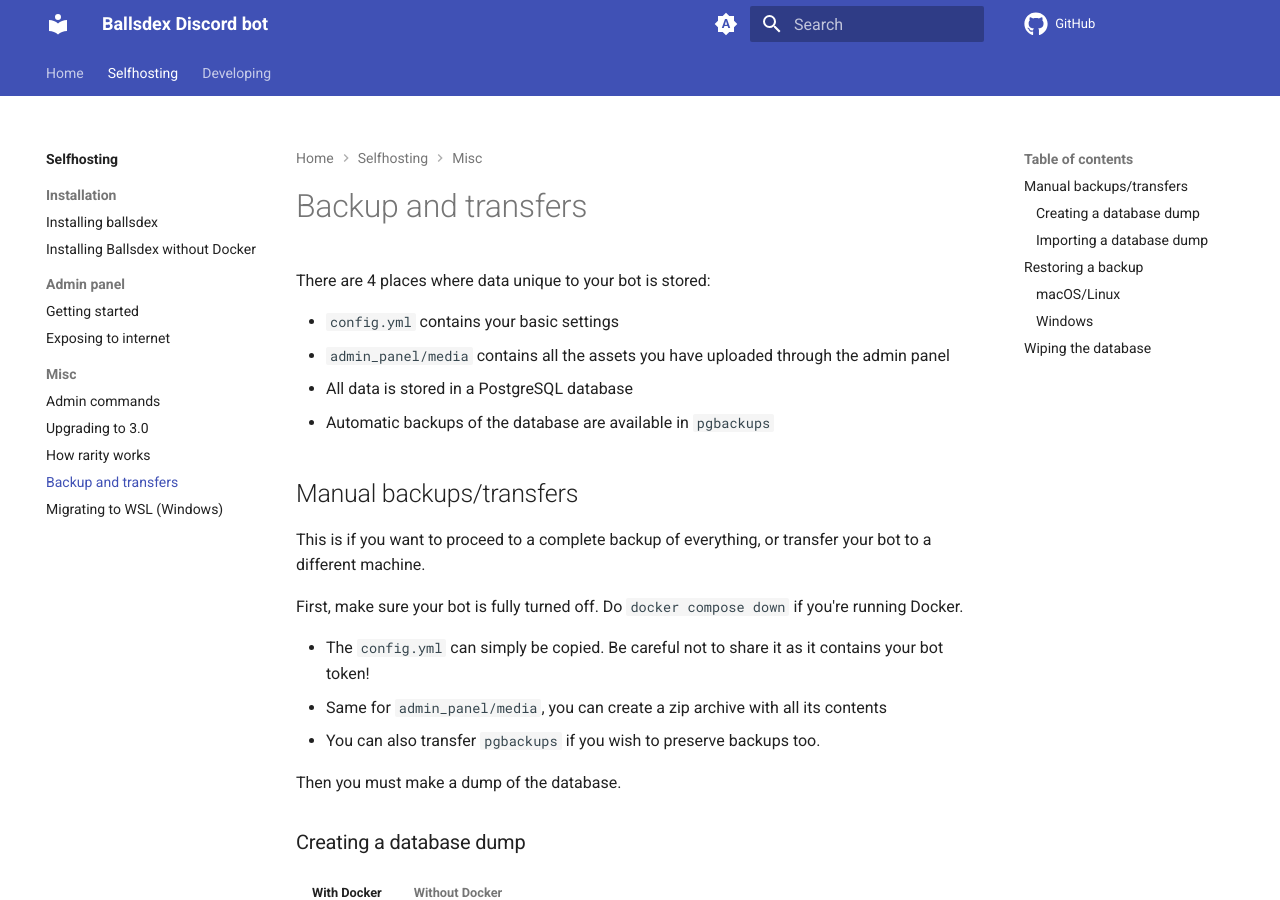
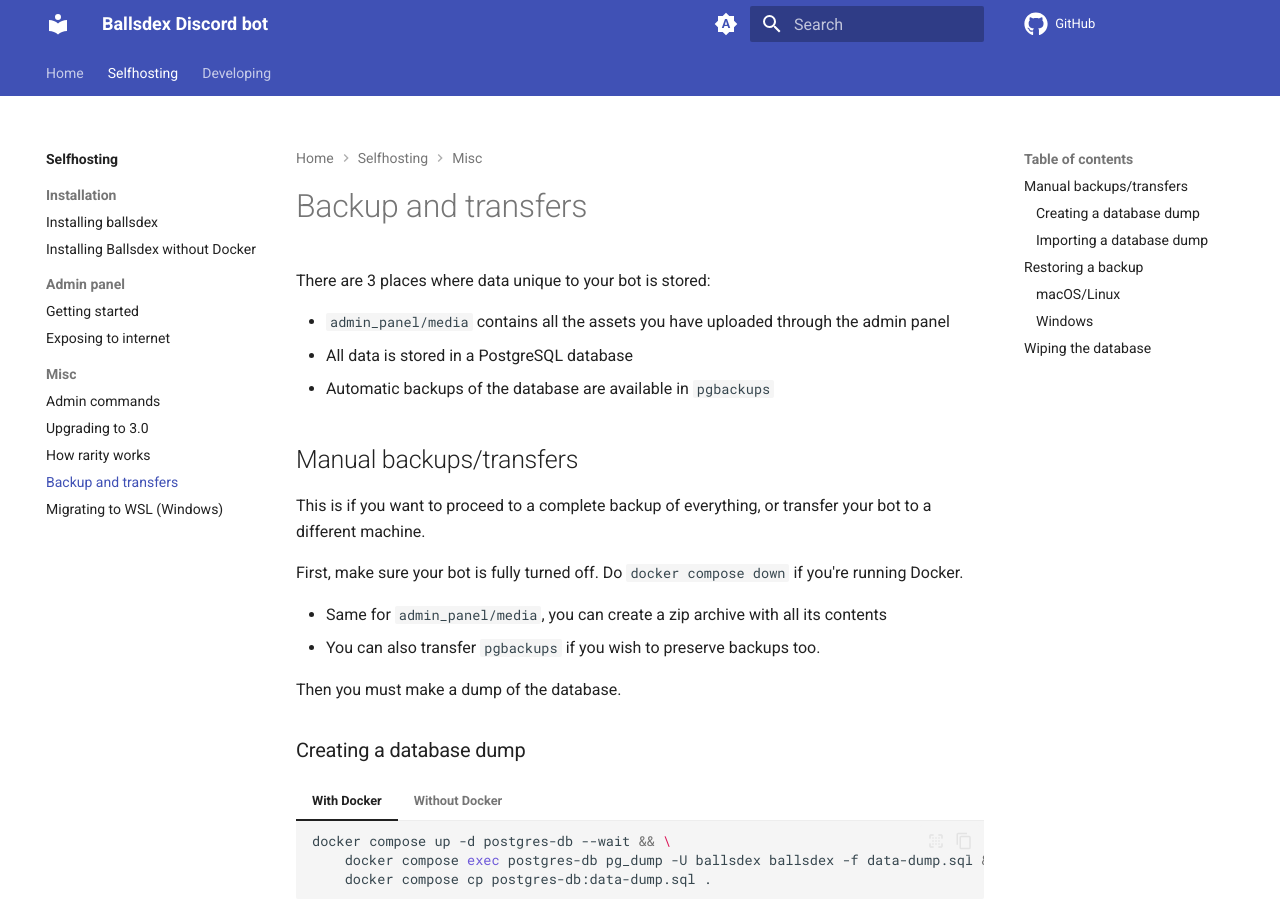
Before and after one commit to Ballsdex-Team/BallsDex-DiscordBot, an MkDocs documentation site: the page built from docs/selfhosting/misc/backup-and-transfers.md, in a window 1280 px wide and 900 px high. Built offline with MkDocs 1.6.1 and Material for MkDocs 9.7.7, drawn with Linux system fonts in a browser that asks for light colours; comment, search, counter and statistics services are not loaded.

Commit message:
docs: update backup instructions to remove config.yml references (#711)

```diff
--- a/docs/selfhosting/misc/backup-and-transfers.md
+++ b/docs/selfhosting/misc/backup-and-transfers.md
@@ -1,6 +1,5 @@
-There are 4 places where data unique to your bot is stored:
+There are 3 places where data unique to your bot is stored:
 
-- `config.yml` contains your basic settings
 - `admin_panel/media` contains all the assets you have uploaded through the admin panel
 - All data is stored in a PostgreSQL database
 - Automatic backups of the database are available in `pgbackups`
@@ -11,7 +10,6 @@
 
 First, make sure your bot is fully turned off. Do `docker compose down` if you're running Docker.
 
-- The `config.yml` can simply be copied. Be careful not to share it as it contains your bot token!
 - Same for `admin_panel/media`, you can create a zip archive with all its contents
 - You can also transfer `pgbackups` if you wish to preserve backups too.
 
```
